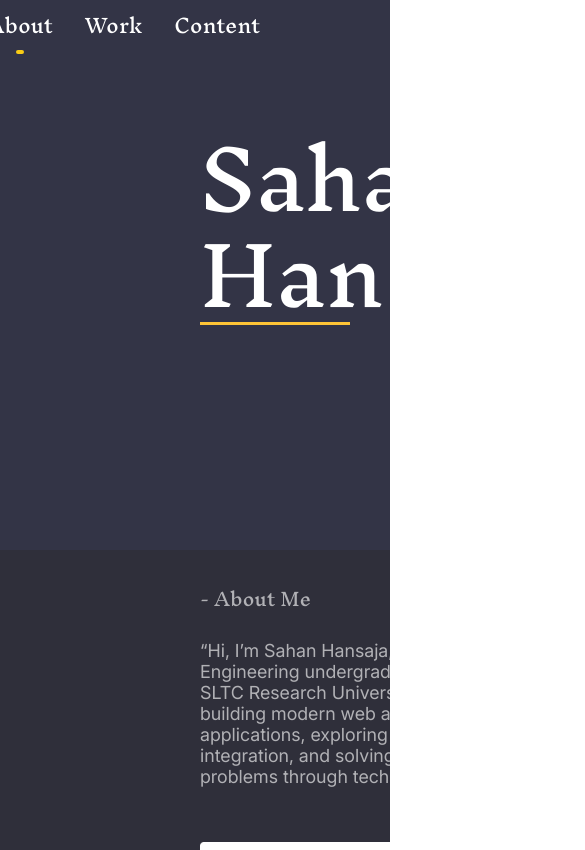
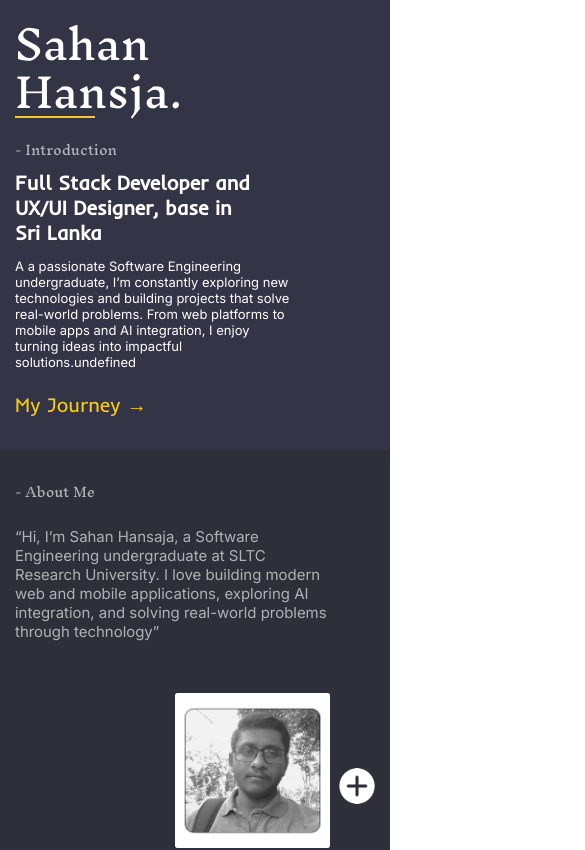
Before and after one commit to sahanHansaja026/My-Portfolio---HTML-CSS-JavaScript-, a Next.js app in the folder client/: page / in a window 390 px wide. Shown: the top 850 px of the page, 585 px wide, since content can reach past the window. Built offline with nearby package versions, Linux system fonts and the light colour scheme; a web font is replaced by a local one.

Commit message:
responsitive 1

```diff
--- a/client/app/globals.css
+++ b/client/app/globals.css
@@ -33,6 +33,11 @@ body {
 .row-firstcolor {
     background-color: #333446;
     height: auto;
+}
+
+.row-firstcolor02 {
+    height: 450px;
+    background-color: #333446;
 }
 
 .splitcontent {
@@ -543,6 +548,7 @@ input[type=submit] {
 .iconbox a {
     cursor: pointer;
 }
+
 .contactinfo .field {
     opacity: 0;
     transform: translateX(-50px);
@@ -553,6 +559,7 @@ input[type=submit] {
     opacity: 1;
     transform: translateX(0);
 }
+
 .subimages {
     opacity: 0;
     transform: translateY(30px) scale(0.95);
@@ -563,3 +570,83 @@ input[type=submit] {
     opacity: 1;
     transform: translateY(0) scale(1);
 }
+
+/* 📱 Mobile Nav */
+@media (max-width: 600px) {
+
+    .navbar-container {
+        display: none;
+    }
+
+    .content {
+        font-size: 40px;
+        padding-left: 0;
+        margin-left: 15px;
+        margin-top: 20px;
+    }
+
+    .yellowbar {
+        width: 80px;
+        height: 2px;
+    }
+
+    .splitcontent {
+        display: flex;
+        flex-direction: column;
+        height: auto;
+    }
+
+    .secondcontent {
+        width: auto;
+        margin-left: 15px;
+        width: 280px;
+        margin-top: 15px;
+    }
+
+    .secondcontent h6 {
+        font-size: 13px;
+    }
+
+    .secondcontent h5 {
+        font-size: 20px;
+    }
+
+    .secondcontent p {
+        font-size: 13px;
+    }
+
+    .secondcontent a {
+        font-size: 20px;
+    }
+
+    .secflexcontent {
+        display: flex;
+        flex-direction: column;
+        padding-left: 0px;
+        margin-left: 15px;
+    }
+
+    .thiredcontent {
+        width: 320px;
+        display: flex;
+        flex-direction: column;
+    }
+
+    .thiredcontent h6 {
+        font-size: 13px;
+    }
+
+    .myhideprofile1 {
+        width: 155px;
+        height: 155px;
+        margin-left: 160px;
+    }
+
+    .thiredcontent p {
+        font-size: 15px;
+    }
+}
+
+.myhideprofile2 {
+    display: none;
+}
--- a/client/app/page.tsx
+++ b/client/app/page.tsx
@@ -132,7 +132,7 @@ export default function Home() {
         </div>
 
       </div>
-      <div className="row row-firstcolor">
+      <div className="row row-firstcolor02">
         <div className="splitcontent">
           <div className="content">
             <p>Sahan</p>
@@ -165,6 +165,7 @@ export default function Home() {
               alt="My Profile"
               width={240}
               height={250}
+              className="myhideprofile1"
             />
           </div>
           <div className="thedetails">
```
